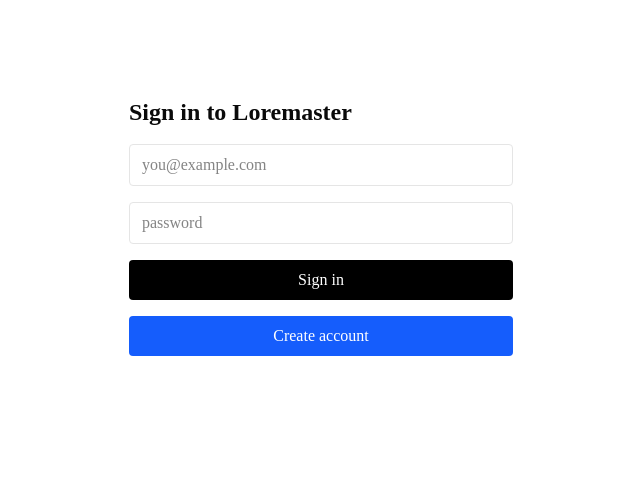
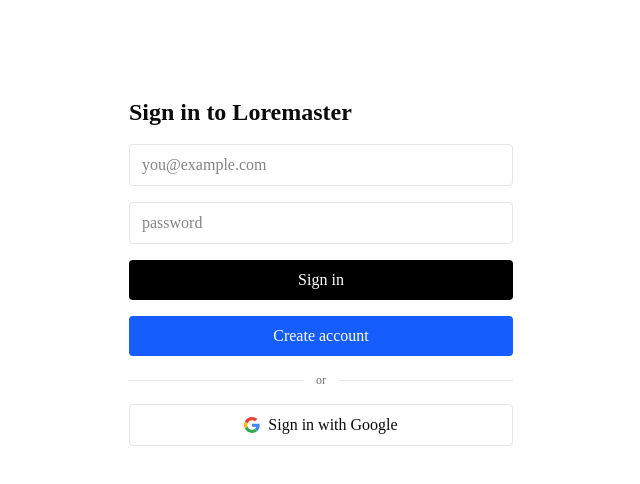
Before and after one commit to ania1234/loremaster, a Next.js app in the folder frontend/: page / in a window 1280 px wide. Shown: the top 484 px of the page, without its empty margins (319-959 px from the left). Built offline with nearby package versions, Linux system fonts and the light colour scheme; no server answers.

Commit message:
Added logging in with google

```diff
--- a/frontend/app/page.tsx
+++ b/frontend/app/page.tsx
@@ -9,6 +9,30 @@
   | { kind: "info"; message: string }
   | { kind: "exists"; message: string }
   | null;
+
+// Google's branding rules ask for the multicolour "G" next to the wording.
+function GoogleLogo() {
+  return (
+    <svg viewBox="0 0 48 48" className="h-4 w-4" aria-hidden="true">
+      <path
+        fill="#EA4335"
+        d="M24 9.5c3.54 0 6.71 1.22 9.21 3.6l6.85-6.85C35.9 2.38 30.47 0 24 0 14.62 0 6.51 5.38 2.56 13.22l7.98 6.19C12.43 13.72 17.74 9.5 24 9.5z"
+      />
+      <path
+        fill="#4285F4"
+        d="M46.98 24.55c0-1.57-.15-3.09-.38-4.55H24v9.02h12.94c-.58 2.96-2.26 5.48-4.78 7.18l7.73 6c4.51-4.18 7.09-10.36 7.09-17.65z"
+      />
+      <path
+        fill="#FBBC05"
+        d="M10.53 28.59c-.48-1.45-.76-2.99-.76-4.59s.27-3.14.76-4.59l-7.98-6.19C.92 16.46 0 20.12 0 24c0 3.88.92 7.54 2.56 10.78l7.97-6.19z"
+      />
+      <path
+        fill="#34A853"
+        d="M24 48c6.48 0 11.93-2.13 15.89-5.81l-7.73-6c-2.15 1.45-4.92 2.3-8.16 2.3-6.26 0-11.57-4.22-13.47-9.91l-7.98 6.19C6.51 42.62 14.62 48 24 48z"
+      />
+    </svg>
+  );
+}
 
 export default function LoginPage() {
   const [email, setEmail] = useState("");
@@ -81,6 +105,22 @@
     });
   }
 
+  async function handleGoogleSignIn() {
+    setStatus(null);
+    setBusy(true);
+    // Lands on /home like the sign-up link; the client picks the session up
+    // from the URL hash there.
+    const { error } = await supabase.auth.signInWithOAuth({
+      provider: "google",
+      options: { redirectTo: `${window.location.origin}/home` },
+    });
+    // On success the browser is already on its way to Google.
+    if (error) {
+      setBusy(false);
+      setStatus({ kind: "error", message: error.message });
+    }
+  }
+
   async function handleResetPassword() {
     setBusy(true);
     const { error } = await supabase.auth.resetPasswordForEmail(email, {
@@ -150,6 +190,20 @@
       >
         Create account
       </button>
+      <div className="flex items-center gap-3 text-xs text-gray-500">
+        <span className="h-px flex-1 bg-gray-200" />
+        or
+        <span className="h-px flex-1 bg-gray-200" />
+      </div>
+      <button
+        type="button"
+        onClick={handleGoogleSignIn}
+        disabled={busy}
+        className="flex w-full items-center justify-center gap-2 rounded border px-3 py-2 disabled:opacity-50"
+      >
+        <GoogleLogo />
+        Sign in with Google
+      </button>
     </form>
   );
 }
```
